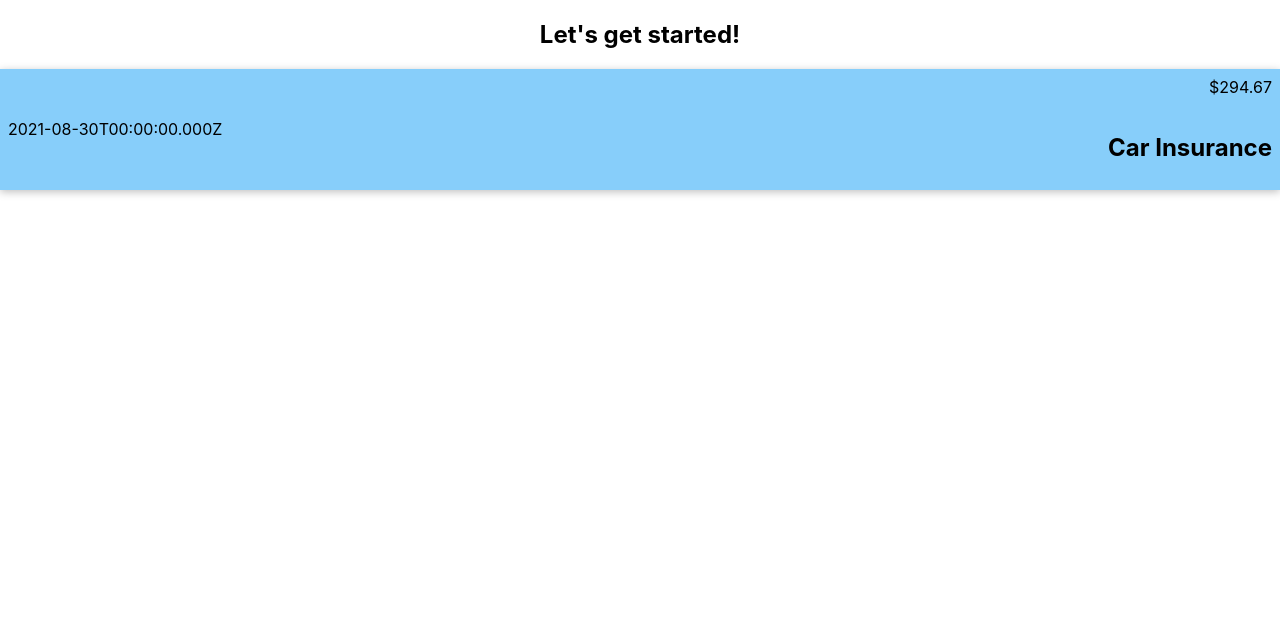
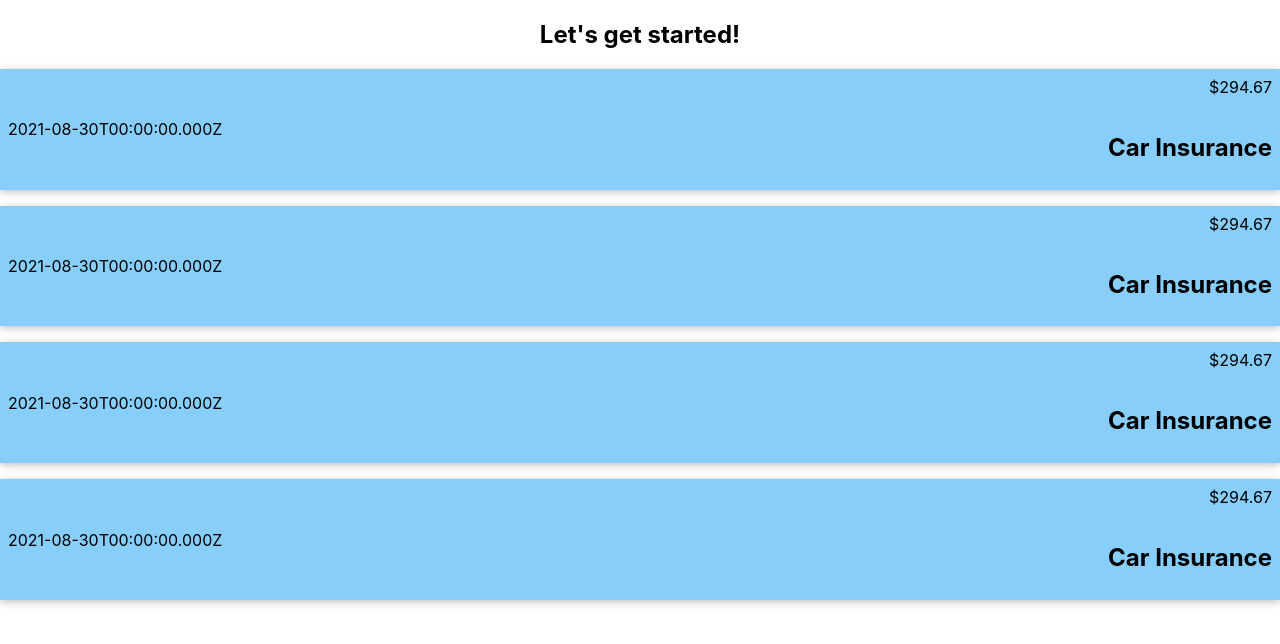
Before and after one commit to Greenhouse89/ReactPrac, a React (Create React App) app: page / in a window 1280 px wide. Shown: the top 644 px of the page. Built offline with nearby package versions, Linux system fonts and the light colour scheme.

Commit message:
added expense item attributes

```diff
--- a/src/App.js
+++ b/src/App.js
@@ -4,10 +4,41 @@
 
 
 function App() {
+    const expenses = [
+      {
+        id: 'e1',
+        title: 'Toilet Paper',
+        amount: 26.24,
+        date: new Date(2021, 7, 16),
+      },
+      {
+        id: 'e2',
+        title: 'Car Insurance',
+        amount: 219.06,
+        date: new Date(2021, 7, 1),
+      },
+      {
+        id: 'e3',
+        title: 'TV',
+        amount: 119.21,
+        date: new Date(2021, 7, 16),
+      },
+      {
+        id: 'e4',
+        title: 'Mortgage',
+        amount: 1952.16,
+        date: new Date(2021, 7, 1),
+      },
+
+    ];
+
   return (
     <div className="App">
       <h2>Let's get started!</h2>
-      <ExpenseItem></ExpenseItem>
+      <ExpenseItem title= {expenses[0].title} amount= {expenses[0].amount} date={expenses[0].date}></ExpenseItem>
+      <ExpenseItem title ={expenses[1].title} amount= {expenses[1].amount} date={expenses[1].date}></ExpenseItem>
+      <ExpenseItem title ={expenses[2].title} amount= {expenses[2].amount} date={expenses[2].date}></ExpenseItem>
+      <ExpenseItem title ={expenses[3].title} amount= {expenses[3].amount} date={expenses[3].date}></ExpenseItem>
     </div>
   );
 }
```
